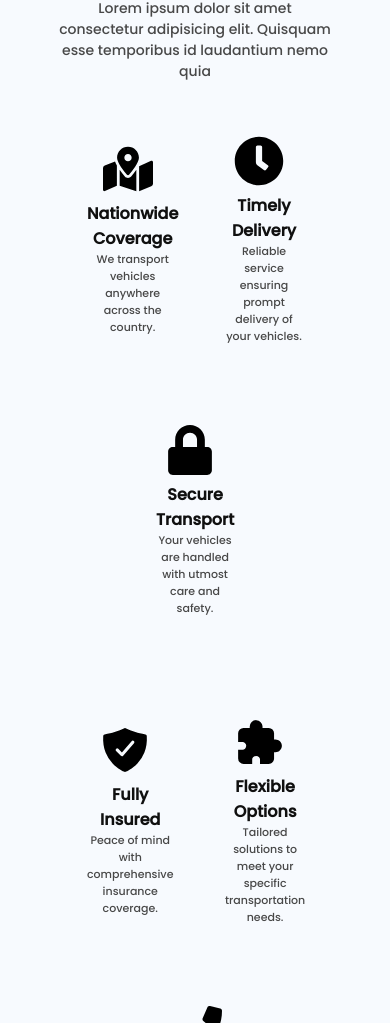
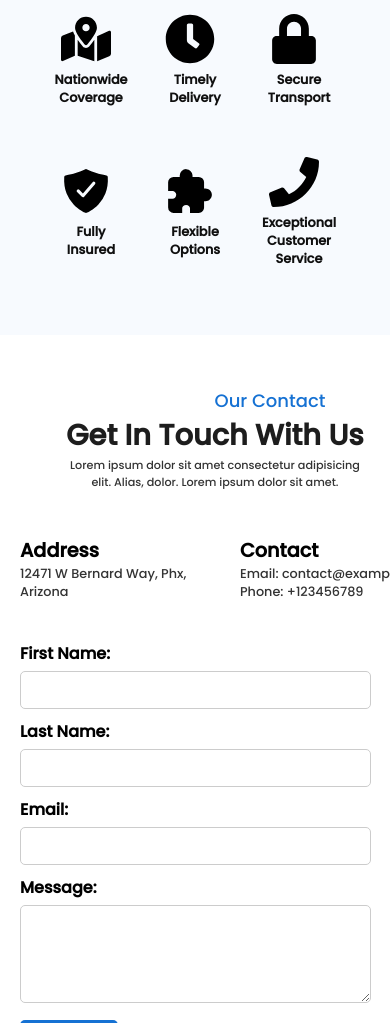
Before and after one commit to asherpage/aamock, a React (Create React App) app: page / in a window 390 px wide. Shown: the part 977-2000 px from the top of the page. Built offline with nearby package versions, Linux system fonts and the light colour scheme.

Commit message:
media q changes

```diff
--- a/src/App.jsx
+++ b/src/App.jsx
@@ -136,7 +136,7 @@ function App() {
             <div className="contact-info">
               <h3>Our Contact</h3>
                 <h2>Get In Touch With Us</h2>
-                <p>Lorem ipsum dolor sit amet consectetur adipisicing elit. Alias, dolor. Lorem ipsum dolor sit amet.
+                <p id='subtit'>Lorem ipsum dolor sit amet consectetur adipisicing elit. Alias, dolor. Lorem ipsum dolor sit amet.
                 </p>
                 <div className='linkers'>
                   <div className='address'>
@@ -165,7 +165,7 @@ function App() {
                         <input type="text" id="last-name" name="last-name" required />
                     </div>
                     <div className="form-group">
-                        <label htmlFor="email">Email:</label>
+                        <label htmlFor="email">Email:</label><br></br>
                         <input type="email" id="email" name="email" required />
                     </div>
                     <div className="form-group">
@@ -180,6 +180,14 @@ function App() {
     <div className='testimonial-main'>
 
     </div>
+        <div className="newsletter-banner">
+          <h2>Subscribe To Our News</h2>
+      <p>Subscribe to our newsletter to get all of our special updates and offers</p>
+      <div className="subscribe-form">
+        <input type="email" placeholder="Enter your email" />
+        <button>Subscribe</button>
+      </div>
+    </div>
     </>
   );
 }
--- a/src/styles/home.css
+++ b/src/styles/home.css
@@ -1,4 +1,6 @@
-
+body{
+    overflow-x:hidden;
+}
 .container {
     position: relative;
     width: 100%;
@@ -333,6 +335,54 @@ h3{
     height: 800px;
     background-color: #ffffff;
 }
+.newsletter-banner {
+    background-color: #1571d320;
+    padding: 40px;
+    text-align: center;
+}
+
+.newsletter-banner p {
+    margin: 0;
+    font-size: 16px;
+    color: #555;
+    margin: 1rem 0;
+}
+.newsletter-banner h2 {
+    margin: 0;
+    font-size: 2rem;
+    color: #333;
+    font-weight: 400;
+}
+
+.subscribe-form {
+    display: flex;
+    justify-content: center;
+    align-items: center;
+    margin-top: 10px;
+}
+
+.subscribe-form input {
+    padding: 10px;
+    font-size: 16px;
+    border: 1px solid #ccc;
+    border-radius: 5px 0 0 5px;
+    outline: none;
+}
+
+.subscribe-form button {
+    padding: 10px 20px;
+    font-size: 16px;
+    color: #fff;
+    background-color: #1571d3;
+    border: none;
+    border-radius: 0 5px 5px 0;
+    cursor: pointer;
+    transition: background-color 0.3s;
+}
+
+.subscribe-form button:hover {
+    background-color: #0056b3;
+}
 @media screen and (max-width: 1500px) {
     .openingcar {
             position: absolute;
@@ -428,3 +478,162 @@ h3{
 
 
 }
+@media screen and (max-width: 600px) {
+    .contact-main {
+            background-color: #ffffff;
+            width: 100%;
+            height: 600px;
+
+        }
+
+        .contact-container {
+            padding: 2rem 0 5rem 0;
+            display: flex;
+            justify-content: center;
+            flex-direction: column;
+        }
+
+        .contact-info h3 {
+            margin: 0;
+            color: #1571d3;
+            text-align: center;
+        }
+        #subtit{
+            text-align: center;
+            padding: 0 50px;
+        }
+        .contact-info h2 {
+            width: 100%;
+            text-align: center;
+            margin: 0;
+            font-size: 1.8rem;
+            color: #1d1d1d;
+        }
+
+        .contact-info p {
+            margin: 0;
+            font-size: .7rem;
+            color: #333;
+            text-align: left;
+        }
+
+        .contact-info {
+            width: 100%;
+            background-color: #f0f0f000;
+            padding: 20px;
+            border-radius: 5px;
+        }
+
+        .contact-form {
+            width: 100%;
+            background-color: #ffffff;
+            padding: 20 40px;
+            border-radius: 5px;
+        }
+
+        .form-group {
+            margin-bottom: 10px;
+        }
+
+        .form-group input {
+            width: 90%;
+            padding: 8px;
+            border-radius: 5px;
+            border: 1px solid #ccc;
+            box-sizing: border-box;
+            margin-top: 5px;
+        }
+
+        .form-group textarea {
+            width: 90%;
+            padding: 8px;
+            border-radius: 5px;
+            border: 1px solid #ccc;
+            box-sizing: border-box;
+            margin-top: 5px;
+        }
+
+        .contact-submit {
+            background-color: #1571d3;
+            color: white;
+            padding: 10px 25px;
+            border: none;
+            border-radius: 5px;
+        }
+
+        .form-group label {
+            font-weight: bold;
+        }
+
+        .linkers {
+            margin-top: 2rem;
+            display: flex;
+            justify-content: space-around;
+            flex-direction: row;
+        }
+
+        .address {
+            width: 200px;
+            margin-right: 20px;
+        }
+
+        .phoner {
+            width: 200px;
+        }
+
+        .address h1 {
+            font-size: 1.2rem;
+        }
+
+        .address p {
+            font-size: .8rem;
+        }
+
+        .phoner h1 {
+            font-size: 1.2rem;
+        }
+
+        .phoner p {
+            font-size: .8rem;
+        }
+
+        .social {
+            margin-top: 1rem;
+            font-size: 1.2rem;
+            display: none;
+        }
+                .contact-icons {
+                    display: none;
+                }
+
+
+}
+@media screen and (max-width: 450px) {
+    .content h1{
+        font-size: 2rem;
+        width: 350px;
+    }
+        .content h3 {
+            width: 350px;
+            font-size: 1rem;
+        }
+        .container{
+            height: 80vh;
+        }
+        .our-content p{
+            display: none;
+        }
+        .text-wrap h1{
+            font-size: 2.5rem;
+        }
+        .our-box{
+            padding: 5px;
+        }
+        .our-content h2{
+            font-size: .8rem;
+        }
+        .our-container{
+            padding: 0 10px;
+        }
+
+}
```
